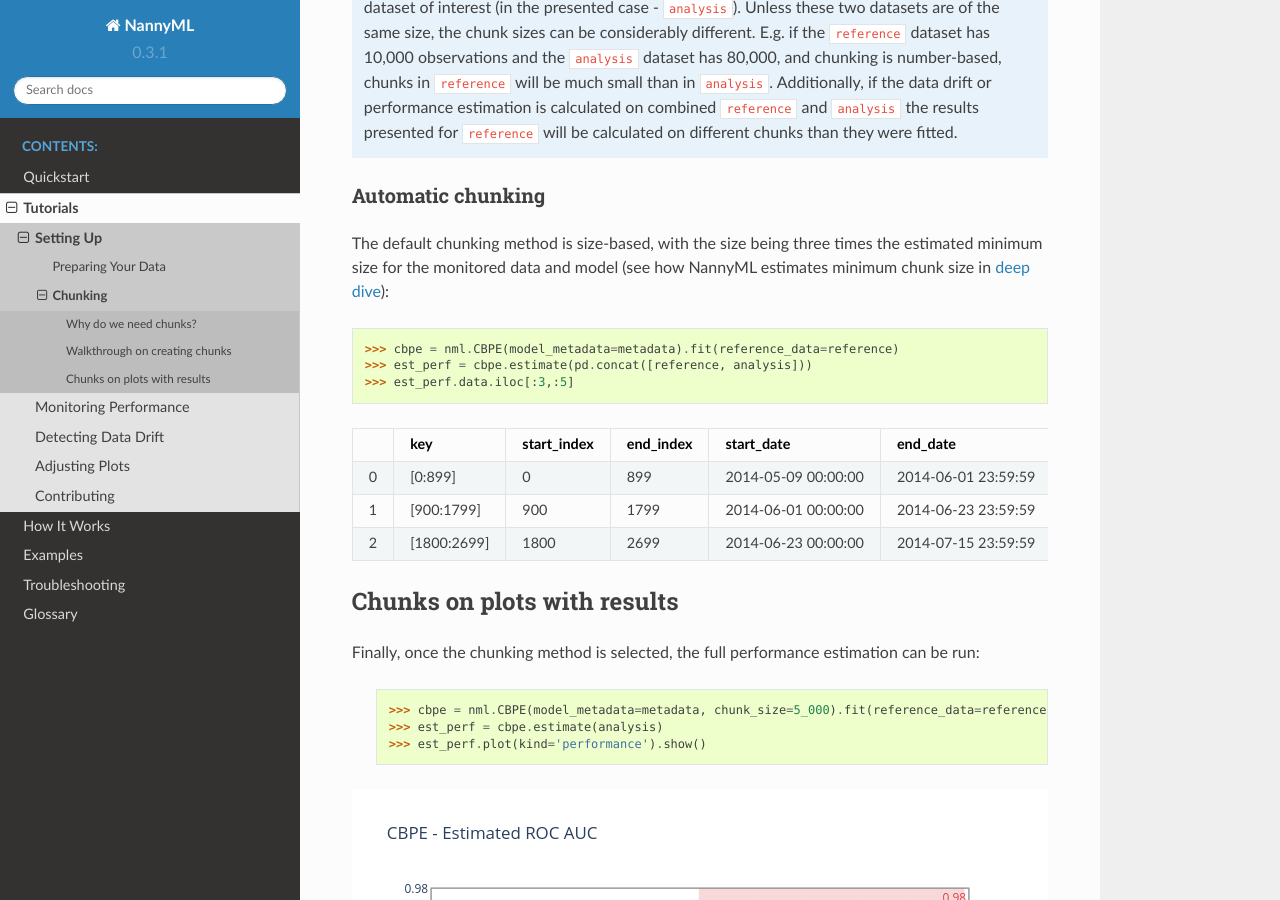
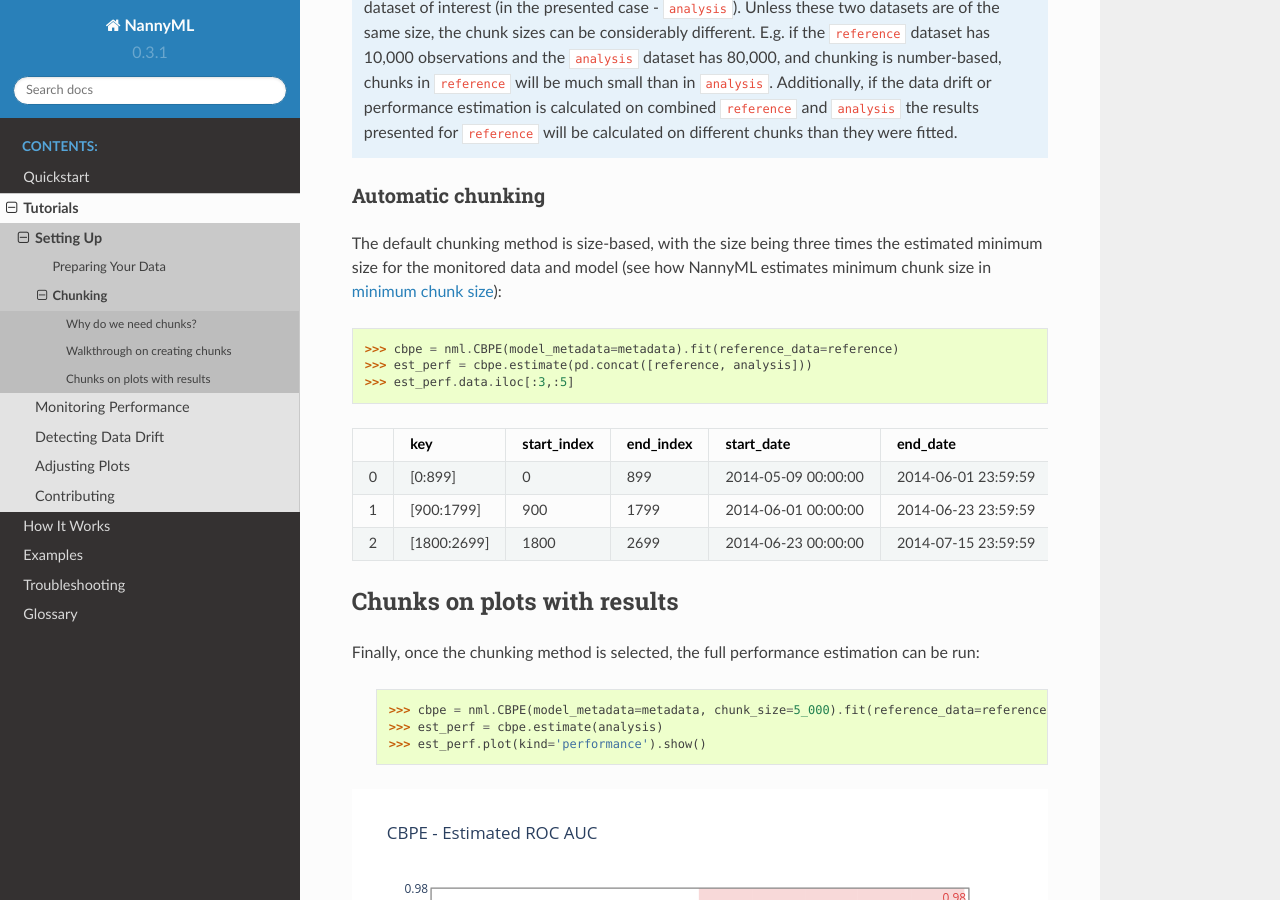
Before and after one commit to NannyML/nannyml, a Sphinx documentation site: the page built from docs/tutorials/setting_up/chunking.rst, in a window 1280 px wide and 900 px high, scrolled down 3157 px. Built offline with Sphinx 7.4.7 and the Read the Docs theme 2.0.0, drawn with Linux system fonts in a browser that asks for light colours; pages that are not in the unit, such as notebooks, are missing from menus.

Commit message:
Update chunking.rst

```diff
--- a/docs/tutorials/setting_up/chunking.rst
+++ b/docs/tutorials/setting_up/chunking.rst
@@ -178,8 +178,7 @@ Automatic chunking
 ~~~~~~~~~~~~~~~~~~
 
 The default chunking method is size-based, with the size being three times the
-estimated minimum size for the monitored data and model (see how NannyML estimates minimum chunk size in :ref:`deep
-dive<minimum-chunk-size>`):
+estimated minimum size for the monitored data and model (see how NannyML estimates minimum chunk size in :ref:`minimum chunk size<minimum-chunk-size>`):
 
 .. code-block:: python
 
```
